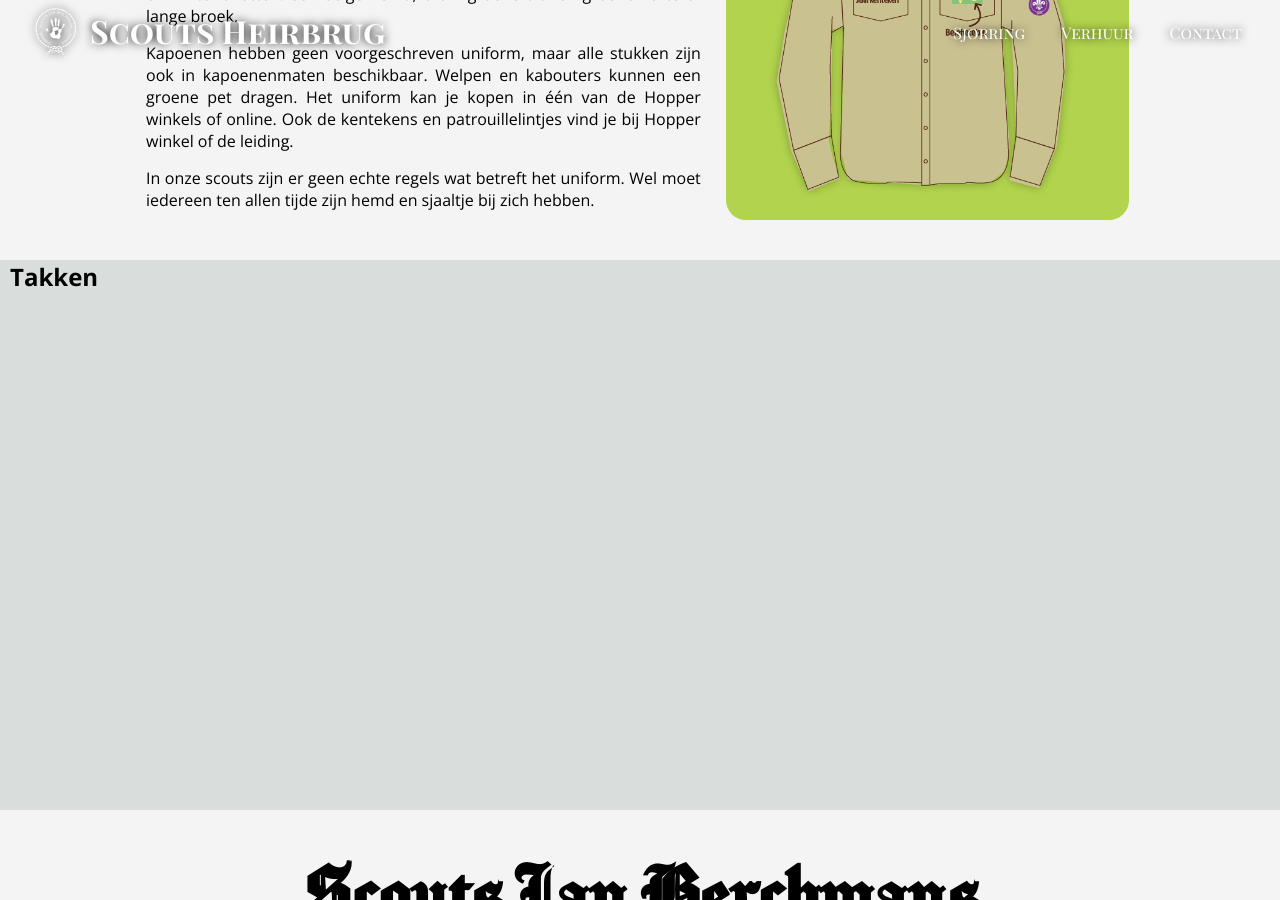
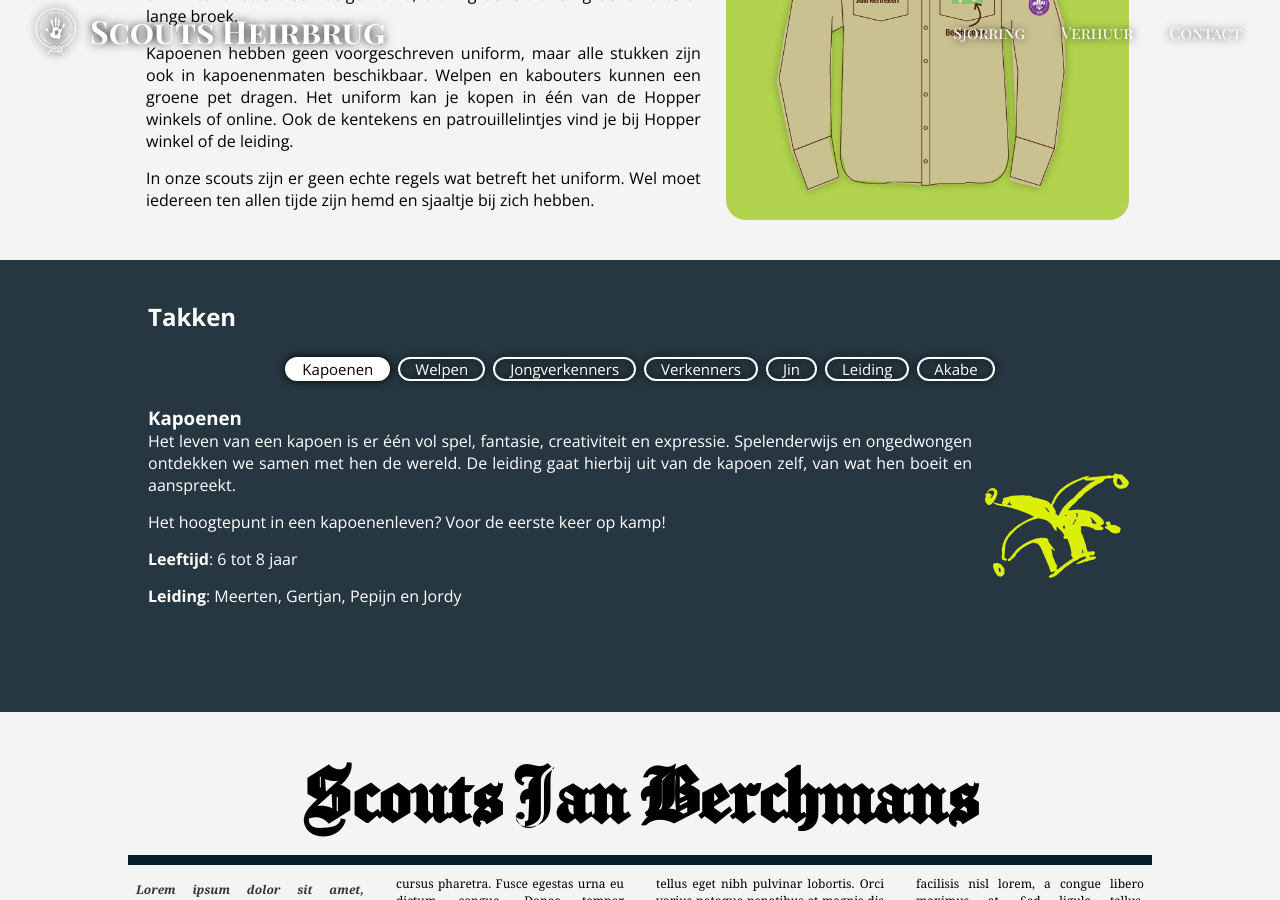
Before and after one commit to scoutsheirbrug/scoutsheirbrug.be, a Jekyll site: the page built from pages/index.html, in a window 1280 px wide and 900 px high, scrolled down 2381 px. Built offline with Jekyll 4.4.1, drawn with Linux system fonts in a browser that asks for light colours.

Commit message:
Add takken

```diff
--- a/assets/css/style.css
+++ b/assets/css/style.css
@@ -244,8 +244,6 @@ footer .footer-credits {
 /* UNIFORM */
 
 .uniform {
-  /* background-color: #b2d34d;
-  color: #4d230d; */
   padding-top: 40px;
   padding-bottom: 25px;
 }
@@ -547,8 +545,66 @@ footer .footer-credits {
 /* TAKKEN */
 
 .takken {
-  height: 550px;
-  background-color: #d9dddc;
+  padding: 20px 0;
+  background-color: #263741;
+  color: #fff;
+}
+
+.takken .container {
+  overflow-x: hidden;
+}
+
+.takken h2 {
+  padding: 20px;
+}
+
+.takken nav {
+  display: flex;
+  justify-content: center;
+  flex-wrap: wrap;
+  align-items: center;
+  padding: 0 20px;
+}
+
+.takken nav label {
+  padding: 0 15px;
+  color: #fff;
+  border: 2px solid #fff;
+  border-radius: 20px;
+  margin: 4px 4px;
+  text-align: center;
+  font-size: 15px;
+  cursor: pointer;
+  filter: drop-shadow(0 0 0.3em #000);
+  transition: 0.4s;
+  -webkit-user-select: none;
+  -moz-user-select: none;
+  -ms-user-select: none;
+  user-select: none;
+}
+
+.takken nav label.active,
+.takken nav label:hover {
+  background: #fff;
+  color: #000;
+}
+
+.takken .swiper {
+  height: 100%;
+}
+
+.takken .tak {
+  display: flex;
+  height: 100%;
+  padding: 20px;
+  overflow: hidden;
+  text-align: justify;
+}
+
+.takken .tak img {
+  width: 30%;
+  float: right;
+  margin-left: 10px;
 }
 
 /* SECTIONS */
@@ -569,19 +625,6 @@ section p {
 section ul {
   padding-left: 25px;
 }
-
-/* section h2 {
-  margin-top: 25px;
-  font-weight: normal;
-}
-
-section h2::after {
-  content: "";
-  display: block;
-  width: 100%;
-  margin: 4px 0 14px 0;
-  border-bottom: 2px dashed;
-} */
 
 section img {
   max-width: 100%;
@@ -914,7 +957,7 @@ body.pdf-enlarged footer {
   }
 
   .groepsadmin .step {
-    display: unset;
+    flex-direction: column;
   }
 
   .groepsadmin .step .step-content {
@@ -936,6 +979,10 @@ body.pdf-enlarged footer {
 
   .groepsadmin nav .step-link {
     width: 60px;
+  }
+
+  .takken .tak {
+    flex-direction: column;
   }
 
   .pdf-viewer button[data-page] {
--- a/pages/index.html
+++ b/pages/index.html
@@ -194,7 +194,86 @@ transparent_header: true
   </div>
 </section>
 <section class="takken">
-  <h2>Takken</h2>
+  <div class="container">
+    <h2>Takken</h2>
+    <nav>
+      <label>Kapoenen</label>
+      <label>Welpen</label>
+      <label>Jongverkenners</label>
+      <label>Verkenners</label>
+      <label>Jin</label>
+      <label>Leiding</label>
+      <label>Akabe</label>
+    </nav>
+    <div class="swiper" style="--n: 7;" swiper-for=".takken nav">
+      <div class="tak">
+        <div class="tak-content">
+          <h3>Kapoenen</h3>
+          <p>Het leven van een kapoen is er één vol spel, fantasie, creativiteit en expressie. Spelenderwijs en ongedwongen ontdekken we samen met hen de wereld. De leiding gaat hierbij uit van de kapoen zelf, van wat hen boeit en aanspreekt.</p>
+          <p>Het hoogtepunt in een kapoenenleven? Voor de eerste keer op kamp!</p>
+          <p><b>Leeftijd</b>: 6 tot 8 jaar</p>
+          <p><b>Leiding</b>: Meerten, Gertjan, Pepijn en Jordy</p>
+        </div>
+        <img src="/assets/img/takken/kapoenen.png" alt="">
+      </div>
+      <div class="tak">
+        <div class="tak-content">
+          <h3>Welpen</h3>
+          <p>Is het leven een jungle of een speeltuin? Welpen leren zélf spannende dingen doen. Hun eigen lokaal inrichten, muziekinstrumenten maken, in bomen klimmen, kampen bouwen onder de blote hemel ...</p>
+          <p><b>Leeftijd</b>: 8 tot 11 jaar</p>
+          <p><b>Leiding</b>: Seppe, Siebe, Pieter-Jan, Dauwe en Arne</p>
+        </div>
+        <img src="/assets/img/takken/welpen.png" alt="">
+      </div>
+      <div class="tak">
+        <div class="tak-content">
+          <h3>Jongverkenners</h3>
+          <p>Op woudlopersavontuur met de rugzak of op fietstocht met de patrouille. Een vlot sjorren of vuurtjes stoken en je eigen potje koken. Zo leren we de kneepjes van het vak. Een toneelstuk in mekaar steken en je creativiteit botvieren of stevig spelen en sporten: jongverkenners zijn aan zet!</p>
+          <p><b>Leeftijd</b>: 11 tot 14 jaar</p>
+          <p><b>Leiding</b>: Miro, Timon, Joran, Dario en Pieter</p>
+        </div>
+        <img src="/assets/img/takken/jonggivers.png" alt="">
+      </div>
+      <div class="tak">
+        <div class="tak-content">
+          <h3>Verkenners</h3>
+          <p>We gaan een stapje verder. Verkenners bieden we alle kansen om te bewijzen wat ze in hun mars hebben. Er is ruimte om te experimenteren en mee te beslissen. Grootse projecten kleuren hun scoutsdag, maar gewoon gezellig samen zijn hoort er ook bij.</p>
+          <p>Verkenner zijn, is een van de tofste jaren dat je als lid zult beleven.  We zorgen voor uitdagende activiteiten die onvergetelijk zullen zijn en waaruit ook dingen te leren zijn. Een van de tofste momenten van de verkenners is zeker het kamp! Het kamp voor de verkenners gaat altijd van 20 tot 31 juli door.</p>
+          <p><b>Leeftijd</b>: 14 tot 17 jaar</p>
+          <p><b>Leiding</b>: Nicolaas en Warre</p>
+        </div>
+        <img src="/assets/img/takken/givers.png" alt="">
+      </div>
+      <div class="tak">
+        <div class="tak-content">
+          <h3>Jin</h3>
+          <p>Jij en Ik, een Noodzaak!</p>
+          <p>Wat is JIN zijn? Dat bepalen ze zelf. Leiding is geen leiding meer, maar begeleiding. Wie weet slaan ze dit jaar hun tenten in het buitenland op, krijgt het JIN-lokaal een Keith Harring-look of is muziek de factor die hen bindt. Inspraak, ploeggeest en zelfstandigheid staan voorop. JINs zijn zwervers; blijvend onderweg ...</p>
+          <p><b>Leeftijd</b>: 17 tot 18 jaar</p>
+          <p><b>Leiding</b>: Sven en Kobe</p>
+        </div>
+        <img src="/assets/img/takken/jin.png" alt="">
+      </div>
+      <div class="tak">
+        <div class="tak-content">
+          <h3>Leiding</h3>
+          <p>Leiders en leidsters zijn jonge mensen die in hun vrije tijd zorgen voor sfeer, activiteiten en werking per tak en per groep; ze doen dat door samen met hun leden te spelen en met hen onderweg te zijn. Leiding is verantwoordelijk voor de organisatie en het toezicht tijdens scouting. Scouts en Gidsen Vlaanderen voorziet een vormingsaanbod voor leid(st)ers.</p>
+          <p><b>Leeftijd</b>: 18+ jaar</p>
+          <p><b>Groepsleiding</b>: Siebe en Gertjan</p>
+        </div>
+        <img src="/assets/img/takken/leiding.png" alt="">
+      </div>
+      <div class="tak">
+        <div class="tak-content">
+          <h3>Akabe</h3>
+          <p>Bij de scouts is er plaats voor iedereen, verschillen zien we als een plus. Scouting is nagenoeg de enige jeugdbeweging met een aanbod voor kinderen en jongeren met een beperking. Er zijn aparte Akabegroepen, maar er zijn ook groepen die als tak behoren tot een andere scouts. Onze scoutsgroep heeft een Akabetak voor jongens èn meisjes met een beperking. Akabe is dus zotte scoutservaringen opdoen, dingen bijleren, vrienden leren kennen, leuke activiteiten doen en natuurlijk ook een stevige dosis plezier!</p>
+          <p><b>Leeftijd</b>: 6 tot 21 jaar</p>
+          <p><b>Leiding</b>: Emma, Jannes, Hanne, Laurine, Lara en Delphine</p>
+        </div>
+        <img src="/assets/img/takken/akabe.png" alt="">
+      </div>
+    </div>
+  </div>
 </section>
 <section class="geschiedenis">
   <div class="container">
```
Also changed, not shown: assets/img/takken/akabe.png (renamed from assets/img/takken/takkenlogo_akabe.png), assets/img/takken/givers.png (renamed from assets/img/takken/takkenlogo_givers.png), assets/img/takken/groepsleiding.png (renamed from assets/img/takken/takkenlogo_groepsleiding.png), assets/img/takken/jin.png (renamed from assets/img/takken/takkenlogo_jin.png), assets/img/takken/jonggivers.png (renamed from assets/img/takken/takkenlogo_jonggivers.png), assets/img/takken/kapoenen.png (renamed from assets/img/takken/takkenlogo_kapoenen.png), assets/img/takken/leiding.png (renamed from assets/img/takken/takkenlogo_leiding.png), assets/img/takken/welpen.png (renamed from assets/img/takken/takkenlogo_welpen.png).
